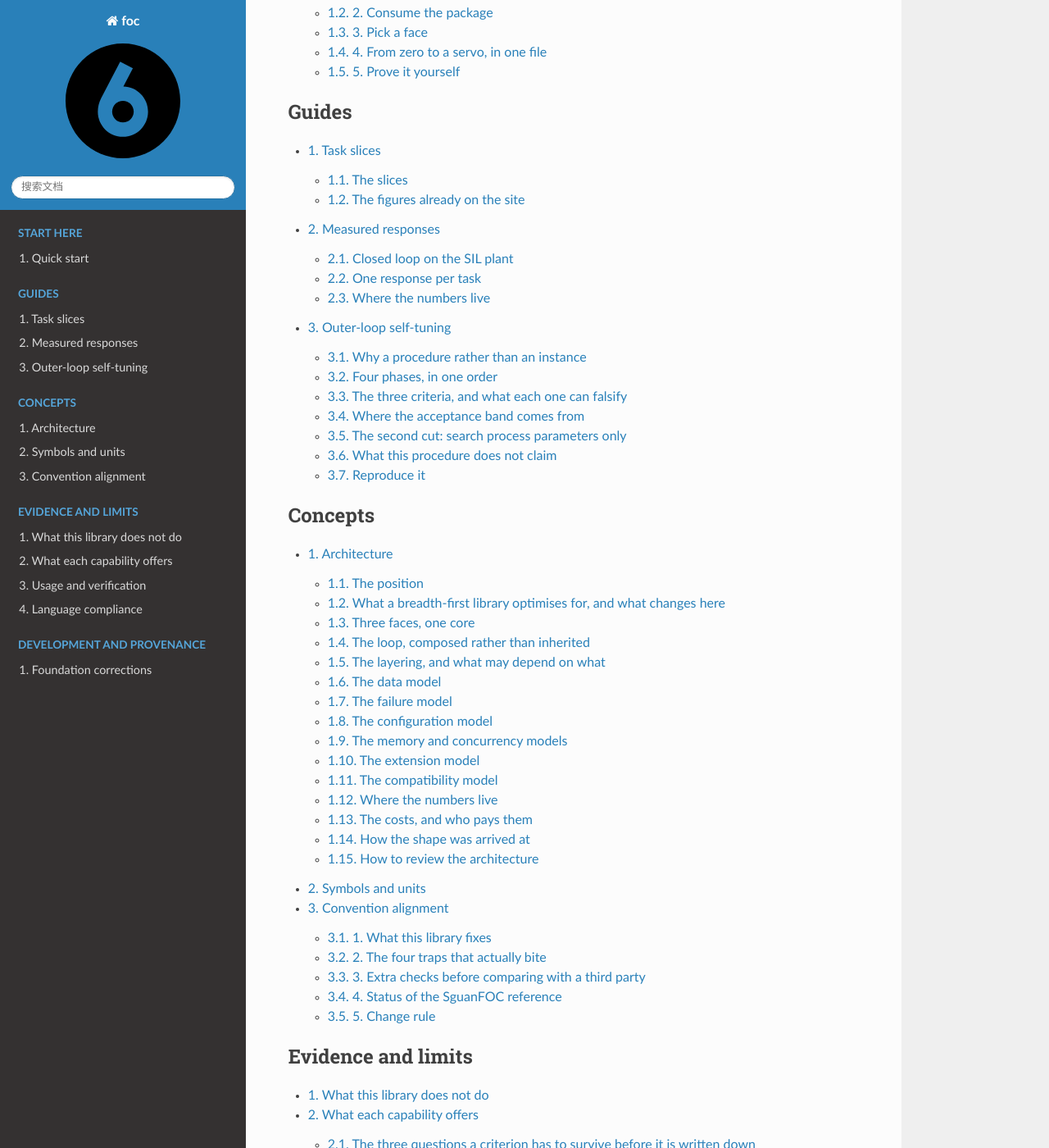
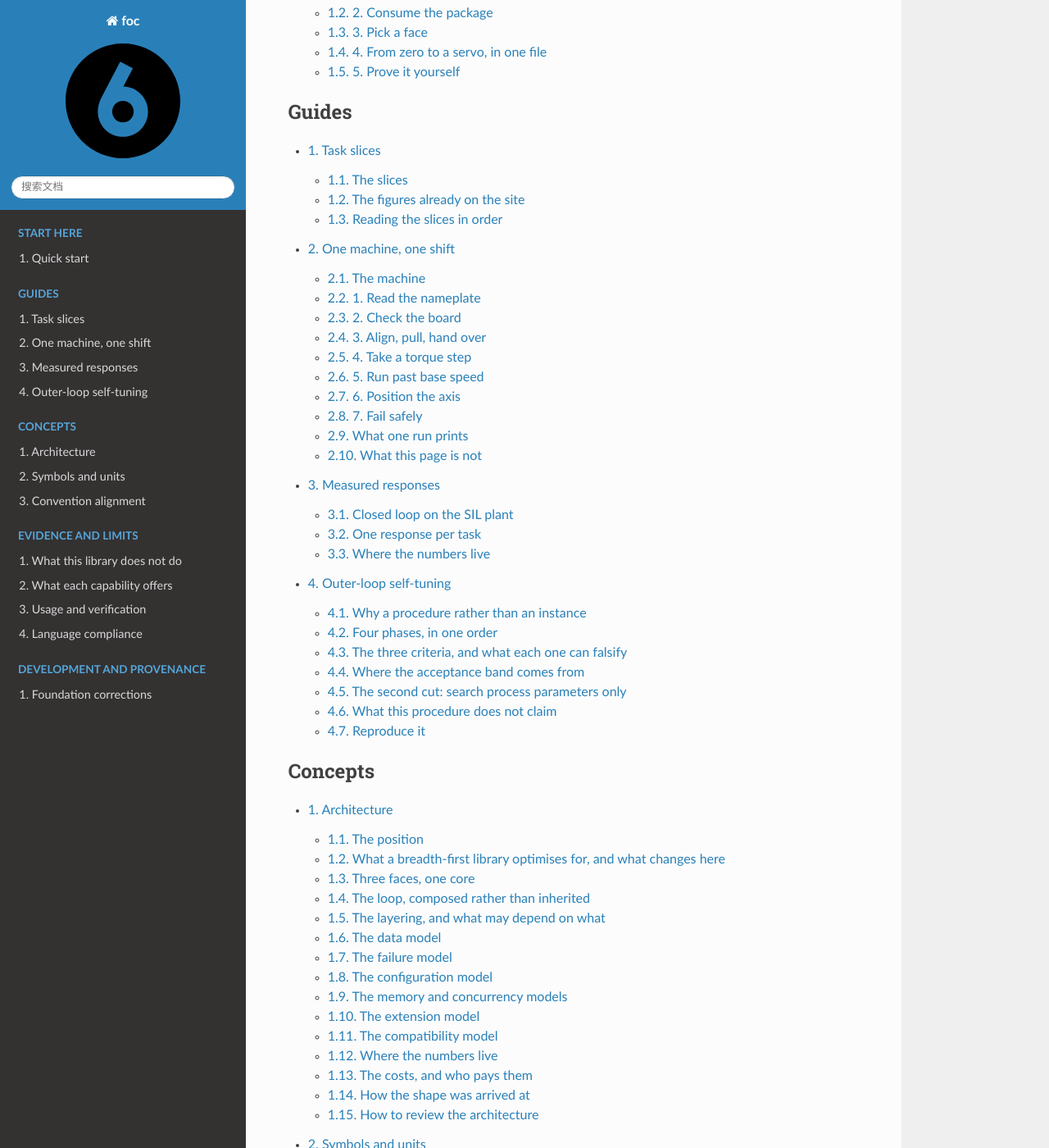
Before and after one commit to zc0718/foc, a Sphinx documentation site: the page built from docs/sphinx/source/index.rst, in a window 1280 px wide and 1400 px high, scrolled down 2177 px. Shown: the whole window at 82% size. Built offline with Sphinx 7.4.7 and the Read the Docs theme 3.1.0, drawn with Linux system fonts in a browser that asks for light colours; some of the changed lines change nothing that is shown.

Commit message:
docs(:book:): run one machine through the whole shift, and check the page against the run
Nine slice pages, nine tasks, no thread between them: `quickstart` ended at a
Python speed step and nothing showed the same machine being read, checked,
aligned, commanded, weakened, moved and tripped in that order.

`guides/walkthrough.rst` does that in seven stages on one nameplate, and prints
one number per stage. The numbers are not typed into the page: each stage
`literalinclude`s its own function out of `docs/sphinx/scripts/walkthrough.cxx`
(`:start-at:` / `:end-before:` on the stage boundaries), and the page's single
value block includes `walkthrough.expected`, the captured output of the run the
site was built from. `scripts/check.sh` rebuilds, runs and diffs, so a behaviour
change shows up as a diff instead of quietly becoming documentation.

The script lives in `docs/sphinx/scripts/` because only this line needs it:
putting it in `docs/doxygen/dox/demos/` would add it to the doxygen Examples
index, and `test_package/` is packaged by Conan. Stages 4 and 6 run on
`test_package/test/unit/sil_bench.hpp` -- the bench the test suite asserts on --
so the torque step prints the same settling time / overshoot / steady-state error
as the `current step` metrics table on the `Measured responses` page, computed by
the same helpers. That agreement is the page's own consistency check.

Stage 7 prints three lines that look alike on purpose: after a trip the axis is
blocked with healthy current, `reset()` keeps it blocked (the i2t memory is kept
because the winding is still hot), and only `reset_cold()` allows output again.

sphinx-build -D language=en: 0 warnings, 7 stage headings, 7 cpp blocks, 1 text block.

```diff
--- a/docs/sphinx/source/guides/index.rst
+++ b/docs/sphinx/source/guides/index.rst
@@ -120,3 +120,12 @@
 :doc:`../demos/index` holds the SIL traces that the figure step draws on. They
 are scenario pages rather than task pages: a scenario says "watch the loop do
 this", a slice says "here is what to wire on your machine".
+
+Reading the slices in order
+---------------------------
+
+The nine pages below are independent on purpose, but a machine does not meet them
+independently: it is read, checked, aligned, given a torque command, run past base
+speed, positioned and tripped. :doc:`walkthrough` does exactly that, in that order,
+on one nameplate, and states one number per stage — every one printed by a script
+that page includes.
--- /dev/null
+++ b/docs/sphinx/source/guides/walkthrough.rst
@@ -0,0 +1,201 @@
+_`One machine, one shift`
+=========================
+
+The nine task slices answer one question each. This page runs them **in the order an axis
+meets them**, on a single nameplate, from reading the plate to latching a trip — and each stage
+contributes one number to a single table.
+
+Every number on this page is printed by
+``docs/sphinx/scripts/walkthrough.cxx``, which this page includes rather than quotes: the
+listing is the program, and the program is what ran. If a line of the table and a line of the
+program ever disagree, the program is right and the page is stale.
+
+The machine
+-----------
+
+One nameplate is used all the way through — the same one the slices use, so a figure or a
+number from another page can be compared with this run without converting anything:
+
+.. list-table::
+   :header-rows: 1
+   :widths: 30 18 52
+
+   * - Field
+     - Value
+     - Where it comes from
+   * - Pole pairs
+     - 7
+     - the machine, not the library: every electrical number on this page is divided by it
+   * - Bus voltage
+     - 24 V
+     - the SIL bench default; the modulator's ceiling follows from it
+   * - Control period
+     - 50 µs (20 kHz)
+     - the bench default, and the rate the slices step their sequences at
+   * - Nameplate ``Rs`` / ``Ld`` / ``Lq`` / ``psi_f``
+     - 0.5 Ω / 4 mH / 8 mH / 0.01 Wb
+     - a salient machine: ``Lq`` is twice ``Ld``, which is what makes injection and MTPA mean
+       anything at all
+   * - Current ceiling
+     - 3 A
+     - the protection rating below is built on it
+
+1. Read the nameplate
+---------------------
+
+Nothing is derived from the machine here except the torque constant, and that one converts a
+flux into a torque per amp — it does not measure anything:
+
+.. literalinclude:: ../../scripts/walkthrough.cxx
+   :language: cpp
+   :start-at: void stage_nameplate()
+   :end-before: // Stage 2
+
+Two things are worth noticing. ``Kt = 1.5 * pole_pairs * psi_f`` is the conversion the field
+loses most often (drop the 1.5, or use the electrical pole count); and the second half shows the
+same nameplate as a **file** that the library can read back, because a configuration typed into
+one program and re-typed into another is two machines. The round-trip verdict is ``same`` only
+when the reader accepted what the writer produced.
+
+Explained further in :doc:`../symbols`.
+
+2. Check the board
+------------------
+
+Before the board is allowed to make torque, twelve items are measured against limits, and the
+report is not a list of failures — it names **one cause**:
+
+.. literalinclude:: ../../scripts/walkthrough.cxx
+   :language: cpp
+   :start-at: void stage_board()
+   :end-before: // Stage 3
+
+The trap this stage exists for: health is a *pattern* of signs, not "all positive". A positive
+d-axis drive puts positive current on one phase and negative on the other two, so two of the
+three polarity items are expected to be negative. Invert them and the count of failures stays
+small while the report's cause changes — a reader who only counts failures sees a healthy board
+twice.
+
+Explained further in :doc:`current-sampling`.
+
+3. Align, pull, hand over
+-------------------------
+
+The start-up routine decides an angle, a current and the moment to hand over. It is asked
+twice: once with a recipe that can never finish, once with the real one:
+
+.. literalinclude:: ../../scripts/walkthrough.cxx
+   :language: cpp
+   :start-at: void stage_startup()
+   :end-before: // Stage 4
+
+The refusal comes first on purpose. A hand-over speed of zero means "no observer will ever take
+over", and the routine says so at validation rather than starting and stalling. What the table
+then reports is the routine's own arithmetic: the hold lasts the settling time it was given, and
+the pull takes as long as its acceleration needs to reach the hand-over speed. The
+**mechanical** hand-over speed is the electrical one divided by the pole pairs — the conversion
+that decides whether the observer is even in its working range.
+
+What this stage cannot show is whether the rotor came along. There is no plant in this part of
+the program, and the routine does not know: that judgement belongs to the hand-over check one
+window later.
+
+Explained further in :doc:`startup-sensorless`.
+
+4. Take a torque step
+---------------------
+
+The first closed-loop stage, on the same SIL bench the test suite asserts on, with the same
+metric helpers the ``Measured responses`` page uses:
+
+.. literalinclude:: ../../scripts/walkthrough.cxx
+   :language: cpp
+   :start-at: void stage_torque_step()
+   :end-before: // Stage 5
+
+This is the page's internal consistency check: the settling time, overshoot and steady-state
+error printed here are the same three numbers as the ``current step`` metrics table on
+:doc:`../demos/index`, because they are computed from the same run shape by the same functions.
+If those two ever disagree, one of them is measuring something else.
+
+Explained further in :doc:`torque-reference`.
+
+5. Run past base speed
+----------------------
+
+Above base speed the voltage ellipse, not the current ceiling, is what binds — and the speed at
+which that happens is not ``psi_f`` divided by anything:
+
+.. literalinclude:: ../../scripts/walkthrough.cxx
+   :language: cpp
+   :start-at: void stage_high_speed()
+   :end-before: // Stage 6
+
+Two readings matter. The base speed here comes from the flux **at the MTPA point**, which on a
+salient machine is several times lower than ``psi_f / v_max`` would suggest — a drive sized on
+the second number finds the real ceiling when its current loop saturates. And the first speed
+that answers ``voltage_limited`` is not exactly base speed: it is the first grid point past it,
+which is why this stage prints the ratio it swept rather than claiming the crossing.
+
+Explained further in :doc:`high-speed-field-weakening`.
+
+6. Position the axis
+--------------------
+
+The move is shaped by the profile and closed by the library's speed loop on the plant; the soft
+limit is asked first, so a target behind a wall never becomes a reference:
+
+.. literalinclude:: ../../scripts/walkthrough.cxx
+   :language: cpp
+   :start-at: void stage_position()
+   :end-before: // Stage 7
+
+Note what the limit returns: not a clamped target but the **previous** target with ``Param``.
+Nothing downstream ever sees a position it would drive into a wall, and a caller that ignores
+the status goes on commanding the old position — which looks exactly like an axis that arrived.
+The residual error at the end of the move is printed with enough digits to show that it is a
+plant tail, not a rounding artefact.
+
+Explained further in :doc:`positioning`.
+
+7. Fail safely
+--------------
+
+Three questions in one stage: how long an overload may last, how much current the derating
+curve allows, and who may clear a trip:
+
+.. literalinclude:: ../../scripts/walkthrough.cxx
+   :language: cpp
+   :start-at: void stage_protection()
+   :end-before: } // namespace
+
+The last three lines are the ones that get an installation into trouble. ``reset()`` clears the
+latched fault and **deliberately keeps the i2t memory** — the winding is still hot — so the axis
+stays blocked after a reset even though the current is healthy again. Only ``reset_cold()`` lets
+it run, and that one is for a machine that has been off long enough to have cooled. Two answers
+that look identical from the outside ("still blocked") have two different meanings, and the
+table prints them on separate lines so that they cannot be confused.
+
+Explained further in :doc:`protection-and-derating`.
+
+What one run prints
+-------------------
+
+The complete output of the script, copied once — this block is the single source of every value
+this page mentions:
+
+.. literalinclude:: ../../scripts/walkthrough.expected
+   :language: text
+
+It is checked rather than remembered: the file next to the script holds the output of the run
+the site was built from, and re-running the script and diffing against it is the whole test.
+
+What this page is not
+---------------------
+
+- **Not a tuning guide.** Gains come from the library's own helpers; where they come from is on
+  each slice page, and how to re-tune the outer loop on a new machine is :doc:`../sop`.
+- **Not a hardware claim.** Stages 4 and 6 run on the SIL plant, which is a model. What the
+  plant cannot represent is listed item by item under :ref:`honest limits <honest-limits>`.
+- **Not a substitute for the slices.** Each stage states one number and hands over; the failure
+  modes that compile cleanly live on the slice page it links to.
--- a/docs/sphinx/source/index.rst
+++ b/docs/sphinx/source/index.rst
@@ -141,6 +141,7 @@
    :numbered:
 
    Task slices <guides/index>
+   One machine, one shift <guides/walkthrough>
    Measured responses <demos/index>
    Outer-loop self-tuning <sop>
 
```
Also changed, not shown: docs/sphinx/scripts/README.md (added), 3 other files.
